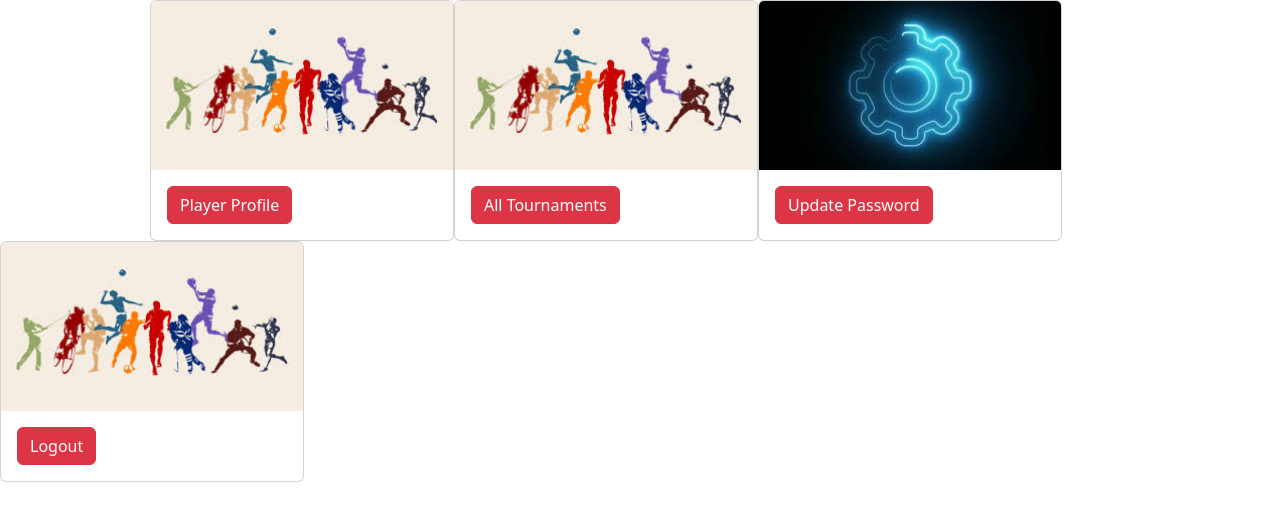
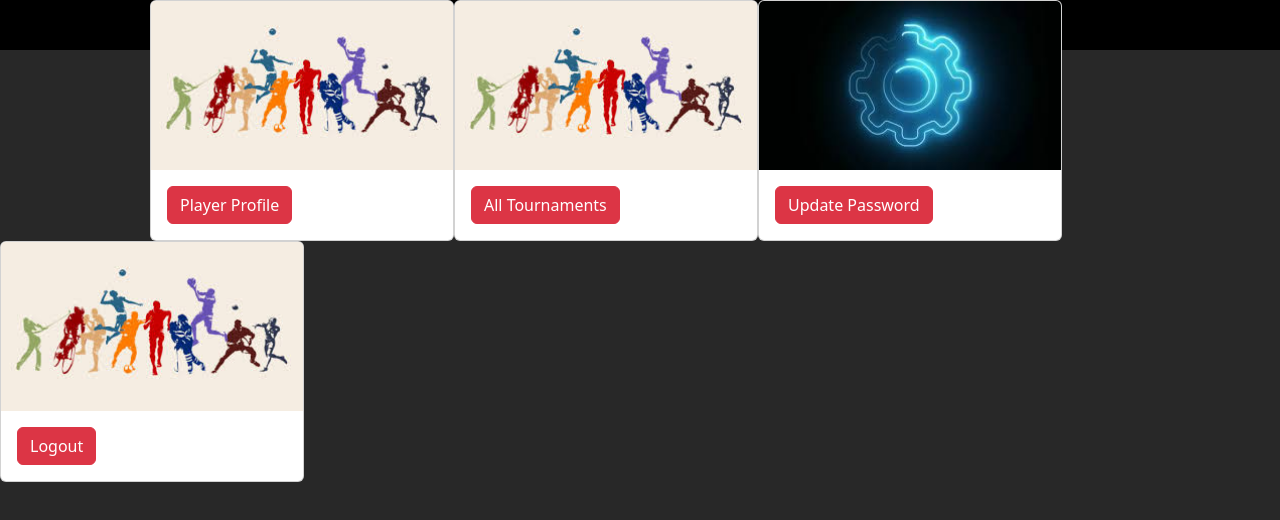
Before and after one commit to incredible-ishan007/fanzonix, a website: page public/player-dash.html in a window 1280 px wide. Shown: the top 520 px of the page. Drawn offline with nearby package versions, Linux system fonts and the light colour scheme.

Commit message:
Update player-dash.html

```diff
--- a/public/player-dash.html
+++ b/public/player-dash.html
@@ -79,7 +79,10 @@
     </script>
 </head>
 
-<body ng-app="kuchModule" ng-controller="kuchController" >
+<body ng-app="kuchModule" ng-controller="kuchController" style="background-color: rgb(40,40,40);height: 2455px;" >
+    <div style="background-color:rgb(0,0,0);height: 50px;width: 100%;position: fixed;">
+
+    </div>
 
     <form>
 
@@ -102,7 +105,7 @@
 
             </div>
         </div>
-    </form>
+
     <div class="card" style="width: 19rem; float: left;">
         <img src="pics/settings-hd.jpeg" class="card-img-top" alt="...">
         <div class="card-body">
@@ -146,7 +149,7 @@
         </div>
     </div>
 
-    <form>
+
 
         <div class="card" style="width: 19rem; float: left; ">
             <img src="pics/images.jpeg" class="card-img-top" alt="...">
@@ -158,6 +161,7 @@
         </div>
     </form>
 
+
 </body>
 
 </html>
```
